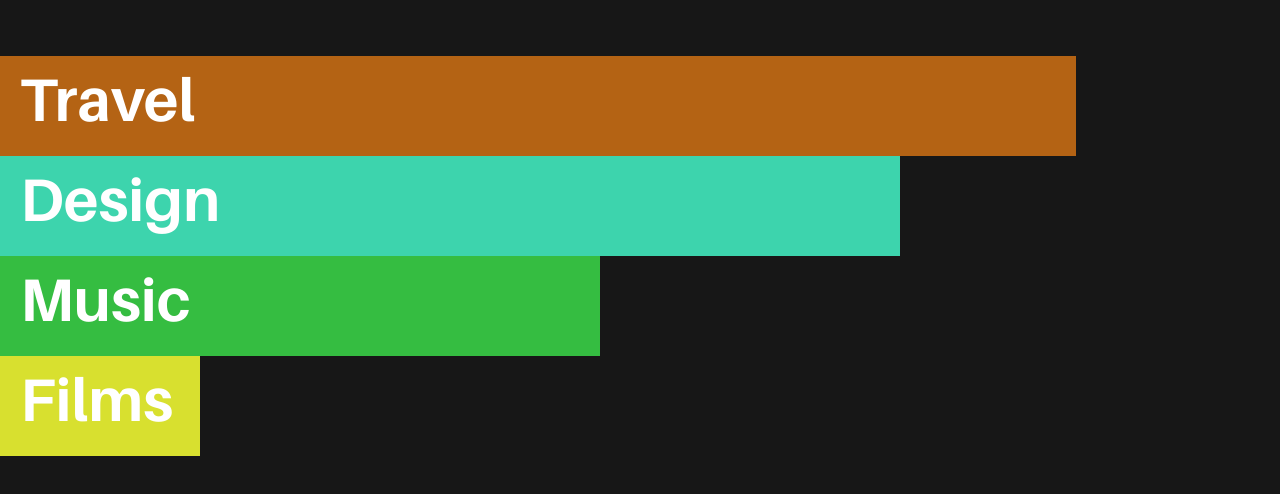
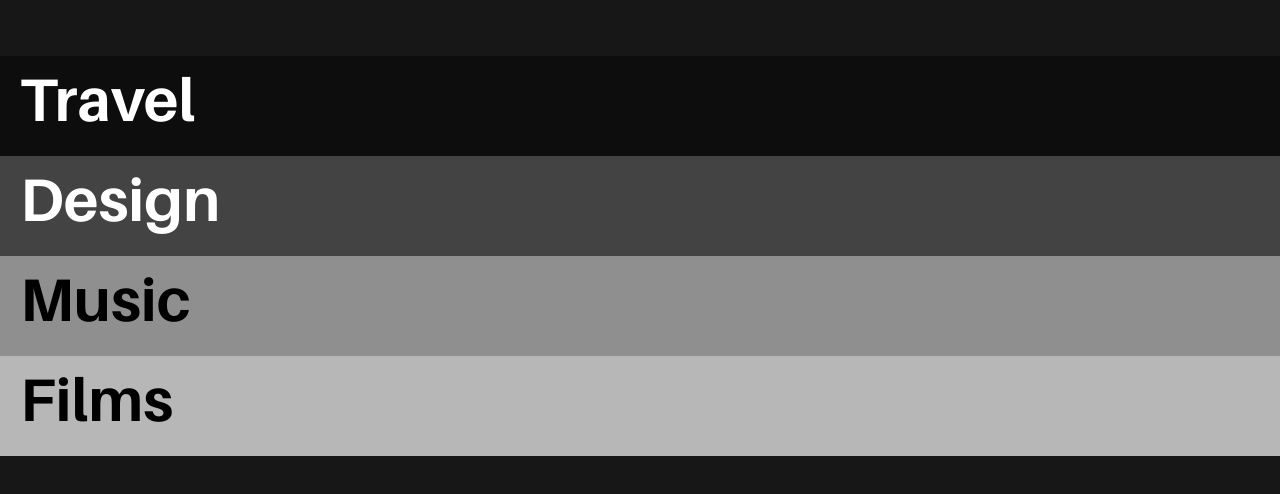
Before and after one commit to Sylathas/sylathas.github.io, a plain HTML site: page index.html in a window 1280 px wide. Shown: the part 244-738 px from the top of the page. Drawn offline with Linux system fonts and the light colour scheme.

Commit message:
Varie modifiche
-Cambio colori ai div di navigazione
-Ricerca di un metodo di interazione con i div di navigazione tramite un hover (al momento non funzionante)

```diff
--- a/Style.css
+++ b/Style.css
@@ -104,10 +104,10 @@ body{
 	opacity:0;
 	cursor:pointer;
 	position:absolute;
-	background-color:#B46314;
+	background-color:#0D0D0D;
 	top:300px;
 	left:-5px;
-	width:1076px;
+	width:100%;;
 	height:100px;
 	animation-name:Categories;
 	animation-delay: 3s;
@@ -119,7 +119,7 @@ body{
 #Travelp{
 	color:white;
 	position: absolute;
-	top:-47px;
+	top:13px;
 	font-family: Aileron-Bold;
 	font-size: 60px;
 	margin-left: 20px;
@@ -127,17 +127,17 @@ body{
 }
 
 #Traveldiv:hover > #Travelp{
-	color:#FFBB90;
+	color:#B6B6B6;
 }
 
 #Designdiv{
 	opacity:0;
 	cursor:pointer;
 	position:absolute;
-	background-color:#3DD4AD;
+	background-color:#434343;
 	top:400px;
 	left:-5px;
-	width:900px;
+	width:100%;
 	height:100px;
 	animation-name:Categories;
 	animation-delay: 3.3s;
@@ -157,17 +157,17 @@ body{
 }
 
 #Designdiv:hover > #Designp{
-	color:#D0F7F9;
+	color:#B6B6B6;
 }
 
 #Musicdiv{
 	opacity:0;
 	cursor:pointer;
 	position:absolute;
-	background-color:#35BD41;
+	background-color:#8F8F8F;
 	top:500px;
 	left:-5px;
-	width:600px;
+	width:100%;
 	height:100px;
 	animation-name:Categories;
 	animation-delay: 3.6s;
@@ -177,7 +177,7 @@ body{
 }
 
 #Musicp{
-	color:white;
+	color:black;
 	position: absolute;
 	top:-47px;
 	font-family: Aileron-Bold;
@@ -187,17 +187,17 @@ body{
 }
 
 #Musicdiv:hover > #Musicp{
-	color:#B5E1B1;
+	color:#515151;
 }
 
 #Filmdiv{
 	opacity:0;
 	cursor:pointer;
 	position:absolute;
-	background-color:#D8E02F;
+	background-color:#B7B7B7;
 	top:600px;
 	left:-5px;
-	width:200px;
+	width:100%;
 	height:100px;
 	animation-name:Categories;
 	animation-delay: 3.9s;
@@ -207,7 +207,7 @@ body{
 }
 
 #Filmp{
-	color:white;
+	color:black;
 	position: absolute;
 	top:-47px;
 	font-family: Aileron-Bold;
@@ -217,7 +217,7 @@ body{
 }
 
 #Filmdiv:hover > #Filmp{
-	color:#F1F1D6;
+	color:#515151;
 }
 
 .Span{
@@ -250,9 +250,9 @@ body{
     z-index: 1;
     top: 0;
     right: 0;
-    background-color: antiquewhite;
+    background-color: white;
     overflow-x: hidden;
-    transition: 0.5s;
+    transition: 0.3s;
     padding-top: 60px;
 }
 
--- a/index.html
+++ b/index.html
@@ -33,7 +33,7 @@
 		<span class="Span" onclick="openNav()">MENU &#9776;</span>
 	</div>
 	<div id="Traveldiv">
-		<p id="Travelp">Travel</p>
+		<span id="Travelp" onclick="openDiv()">Travel</span>
 	</div>
 	<div id="Designdiv">
 		<p id="Designp">Design</p>
--- a/script.js
+++ b/script.js
@@ -4,8 +4,15 @@ function openNav() {
     document.getElementById("main").style.marginRight = "250px";
 }
 
-/* Set the width of the side navigation to 0 and the left margin of the page content to 0 */
 function closeNav() {
     document.getElementById("mySidenav").style.width = "0";
     document.getElementById("main").style.marginRight = "0";
 }
+
+$(document).ready(function(){
+    $("#Traveldiv").hover(function(){
+        $(this).css("height", "255");
+        }, function(){
+        $(this).css("height", "0");
+    });
+});
```
